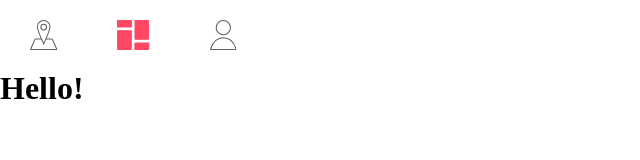
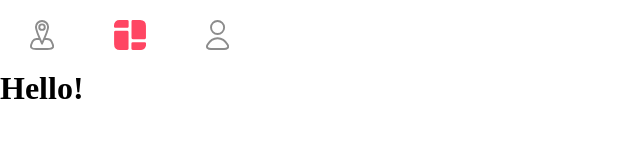
Before and after one commit to adamsniegon/diplomovaprace-zaloha, a React (Create React App) app in the folder public/: page / in a window 1280 px wide. Shown: the top 160 px of the page, without its empty margins (0-640 px from the left). Built offline with nearby package versions, Linux system fonts and the light colour scheme.

Commit message:
feat: Edit navigation icons

```diff
--- a/public/src/components/Navigation/Navigation.js
+++ b/public/src/components/Navigation/Navigation.js
@@ -8,33 +8,30 @@ function Navigation() {
             <nav className="navigation">
                 <li className="navigation__list">
                     <NavLink className="navigation__link" activeClassName="navigation__link--active" to="/map">
-                        <svg className="navigation__icon" xmlns="http://www.w3.org/2000/svg" viewBox="0 0 3.626 3.976">
-                            <g className="navigation__icon-group" stroke="#606060" stroke-width=".134" stroke-dashoffset="693.543" paint-order="fill markers stroke" transform="translate(-76.126 -163.652)">
-                                <path className="navigation__path" d="M76.918 166.177h2.076c.074-.005.085-.007.113.057l.578 1.327h-3.493l.564-1.295c.031-.103.062-.089.162-.089z" fill="#fff" stroke-linecap="round" stroke-linejoin="round"/>
-                                <path className="navigation__pin-path" d="M78.772 164.551c0 .46-.833 2.282-.833 2.282s-.833-1.822-.833-2.282a.833.833 0 011.666 0z" fill="#fff" stroke-linejoin="round"/>
-                                <circle className="navigation__circle-path" r=".379" cy="164.595" cx="77.939" fill="none"/>
+                        <svg className="navigation__icon" xmlns="http://www.w3.org/2000/svg" viewBox="0 0 13.938 17.29">
+                            <g className="navigation__icon-group" transform="translate(-488.081 -25.282)" stroke="#8c8c8c" stroke-width="1.109" stroke-dashoffset="693.543" paint-order="fill markers stroke">
+                                <path className="navigation__path" d="M491.744 36.192h6.107c1.541 0 2.158.42 2.655 1.558l.627 1.44c.316.853 1.31 2.828-3.107 2.828h-6.377c-3.002 0-3.344-1.075-2.798-2.742l.65-1.492c.408-.629.802-1.542 2.243-1.592z" fill="none" stroke-linecap="round" stroke-linejoin="round"/>
+                                <path className="navigation__pin-path" d="M498.519 29.344c0 1.937-3.508 9.608-3.508 9.608s-3.508-7.67-3.508-9.608a3.508 3.508 0 017.016 0z" fill="#fff" stroke-linejoin="round"/>
+                                <circle className="navigation__circle-path" r="1.597" cy="29.396" cx="495.011" fill="none"/>
                             </g>
                         </svg>
                     </NavLink>
                 </li>
                 <li className="navigation__list">
                     <NavLink className="navigation__link" activeClassName="navigation__link--active" exact to="/">
-                        <svg className="navigation__icon" xmlns="http://www.w3.org/2000/svg" viewBox="0 0 4.276 3.978">
-                            <g className="navigation__icon-group" transform="translate(-3.89 1.653)" fill="none" stroke="#606060" stroke-width=".134" paint-order="stroke fill markers">
-                                <rect width="1.835" height=".852" x="3.958" y="-1.586" ry=".06"/>
-                                <rect y="-.236" x="3.973" height="2.492" width="1.805" ry=".06"/>
-                                <rect y="-2.258" x="-8.1" height=".852" width="1.835" ry=".06" transform="scale(-1)"/>
-                                <rect width="1.805" height="2.492" x="-8.085" y="-.907" ry=".06" transform="scale(-1)"/>
+                        <svg className="navigation__icon" xmlns="http://www.w3.org/2000/svg" viewBox="0 0 18.504 17.315">
+                            <g className="navigation__icon-group" fill="none" stroke="#8c8c8c" stroke-width="1.109" paint-order="stroke fill markers">
+                                <path d="M3.093.555h4.565c.132 0 .239.106.239.238v2.931a.238.238 0 01-.239.239H.793a.238.238 0 01-.238-.239V3.05C.555 1.493 1.662.555 3.093.555zM.852 6.785H7.6c.132 0 .238.106.238.238v9.491a.238.238 0 01-.238.239H3.432c-1.909.01-2.818-.957-2.818-2.81v-6.92c0-.132.106-.238.238-.238zM15.639 16.76h-4.793a.238.238 0 01-.238-.238V13.59c0-.133.106-.239.238-.239h6.865c.132 0 .239.106.239.239v.78c0 .976-.782 2.39-2.311 2.39zM17.652 10.53h-6.747a.238.238 0 01-.238-.239V.801c0-.133.106-.239.238-.239h4.167c1.91-.01 2.819.957 2.819 2.81v6.92a.238.238 0 01-.239.238z"/>
                             </g>
                         </svg>
                     </NavLink>
                 </li>
                 <li className="navigation__list">
                     <NavLink className="navigation__link" activeClassName="navigation__link--active" to="/profile">
-                        <svg className="navigation__icon" xmlns="http://www.w3.org/2000/svg" viewBox="0 0 3.531 3.965">
-                            <g className="navigation__icon-group" fill="none" stroke="#606060" stroke-width=".137">
-                                <path d="M2.704 1.009a.942.942 0 01-.94.942.942.942 0 01-.944-.938.942.942 0 01.936-.946.942.942 0 01.948.934" stroke-linecap="round" paint-order="stroke fill markers" stroke-width=".1338901"/>
-                                <path d="M.127 3.898h3.309c.03 0 .03-.01.02-.037-.62-1.989-2.733-2.048-3.38-.025-.01.035-.019.062.05.062z" stroke-linejoin="round" stroke-width=".1338901"/>
+                        <svg className="navigation__icon" xmlns="http://www.w3.org/2000/svg" viewBox="0 0 13.361 17.344">
+                            <g className="navigation__icon-group" fill="none" stroke="#8c8c8c" stroke-width="1.109">
+                                <path d="M10.479 4.341A3.787 3.787 0 016.7 8.128a3.787 3.787 0 01-3.795-3.77A3.787 3.787 0 016.668.554a3.787 3.787 0 013.81 3.755" stroke-linecap="round" paint-order="stroke fill markers"/>
+                                <path d="M2.957 16.79h7.472c1.655 0 3.007-.853 2.07-2.475C9.614 9.333 3.79 9.23.88 14.307c-.95 1.646.319 2.483 2.078 2.483z" stroke-linejoin="round"/>
                             </g>
                         </svg>
                     </NavLink>
```
